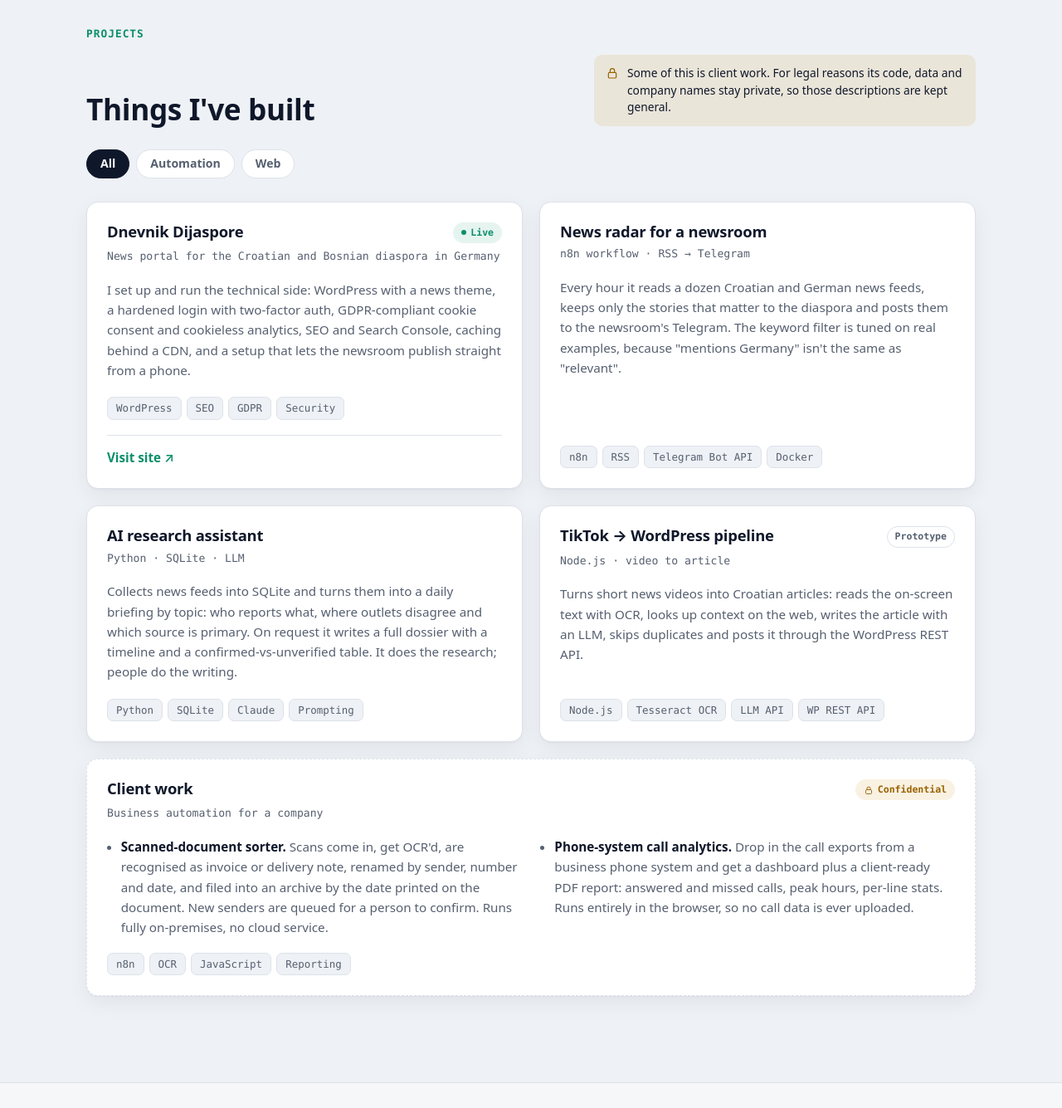
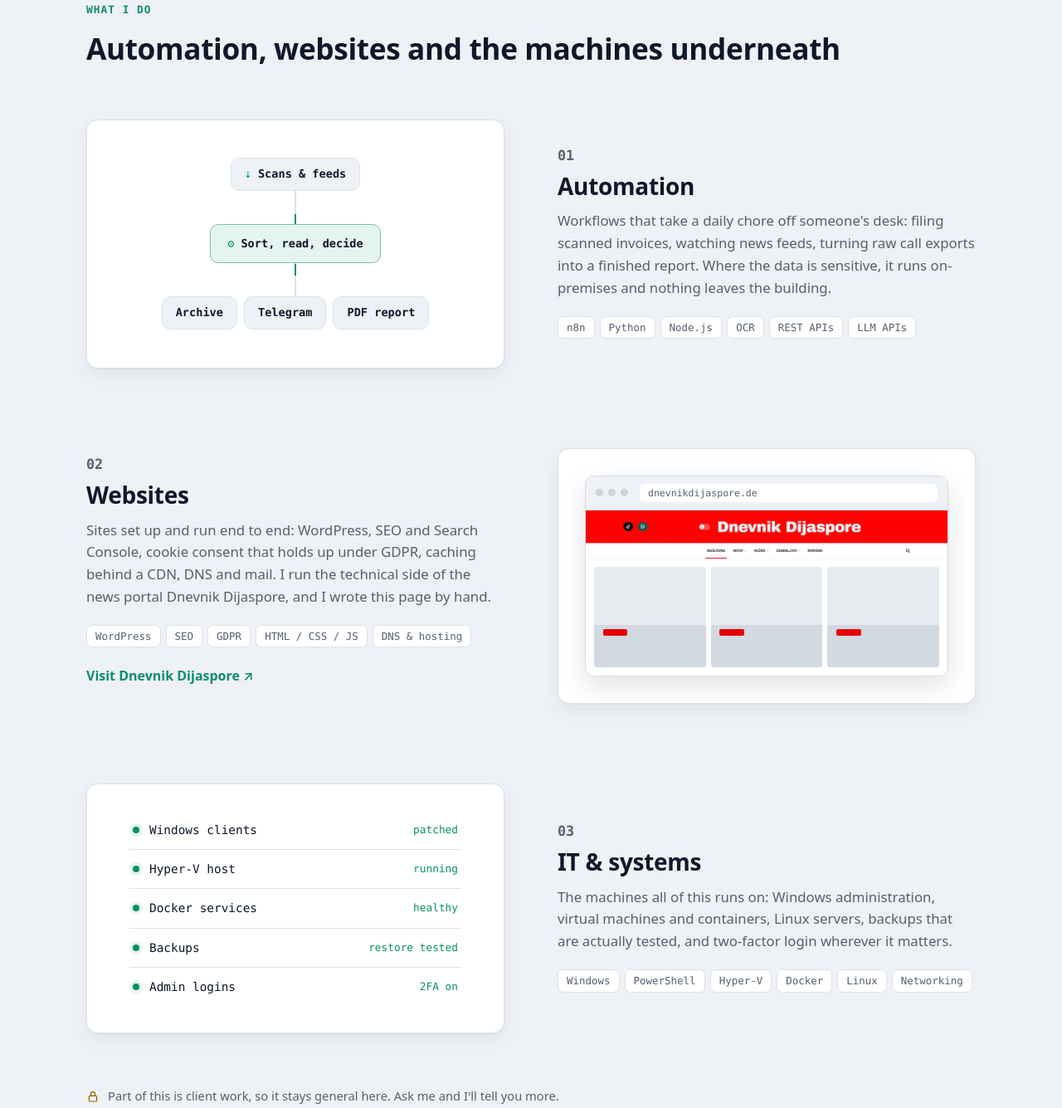
Before and after one commit to Imperator661/Imperator661.github.io, a plain HTML site: page index.html in a window 1280 px wide. Shown: the part 1305-2640 px from the top of the page at 83% size. Drawn offline with Linux system fonts and the light colour scheme.

Commit message:
Regroup projects and skills into three general blocks with visuals

```diff
--- a/css/style.css
+++ b/css/style.css
@@ -76,7 +76,8 @@ body {
   overflow-x: hidden;
 }
 
-h1, h2, h3 { line-height: 1.2; margin: 0 0 0.5em; letter-spacing: -0.01em; }
+h1, h2, h3 { line-height: 1.2; margin: 0 0 0.5em; letter-spacing: -0.01em; text-wrap: balance; }
+a, button { touch-action: manipulation; }
 h2 { font-size: clamp(1.6rem, 3.2vw, 2.2rem); }
 h3 { font-size: 1.15rem; }
 p { margin: 0 0 1em; }
@@ -226,69 +227,68 @@ svg { width: 1em; height: 1em; fill: none; stroke: currentColor; stroke-width: 1
 .facts strong { color: var(--text); font-weight: 600; }
 @media (max-width: 420px) { .facts li { grid-template-columns: 1fr; gap: 2px; } }
 
-/* ===== Cards ===== */
-.card {
-  background: var(--surface); border: 1px solid var(--border); border-radius: var(--radius);
-  padding: 24px; box-shadow: var(--shadow);
-  transition: transform 0.2s ease, border-color 0.2s ease;
-}
-.card:hover { transform: translateY(-3px); border-color: color-mix(in srgb, var(--accent) 45%, var(--border)); }
-
-/* ===== Projects ===== */
-.filters { display: flex; flex-wrap: wrap; gap: 8px; margin: 28px 0 28px; }
-.chip {
-  padding: 8px 16px; border-radius: 999px; border: 1px solid var(--border);
-  background: var(--surface); color: var(--muted); font: 600 0.88rem/1.2 var(--font); cursor: pointer;
-}
-.chip:hover { color: var(--text); border-color: var(--muted); }
-.chip.is-active { background: var(--text); color: var(--bg); border-color: var(--text); }
-
-.projects { display: grid; gap: 20px; grid-template-columns: repeat(auto-fill, minmax(min(100%, 420px), 1fr)); }
-.project { display: flex; flex-direction: column; }
-.project.is-hidden { display: none; }
-.project-head { display: flex; align-items: flex-start; justify-content: space-between; gap: 12px; }
-.project-head h3 { margin: 0; }
-.project-sub { font: 0.82rem/1.5 var(--mono); color: var(--muted); margin: 6px 0 18px; }
-
-.badge {
-  display: inline-flex; align-items: center; gap: 5px; flex-shrink: 0;
-  padding: 3px 9px; border-radius: 999px; border: 1px solid var(--border);
-  font: 600 0.72rem/1.5 var(--mono); color: var(--muted); white-space: nowrap;
-}
-.badge svg { width: 12px; height: 12px; }
-.badge-live { color: var(--accent); border-color: transparent; background: var(--accent-soft); }
-.badge-live::before { content: ""; width: 6px; height: 6px; border-radius: 50%; background: currentColor; }
-.badge-nda { color: var(--warn); border-color: transparent; background: var(--warn-soft); }
-
-.project-desc { color: var(--muted); font-size: 0.95rem; margin-bottom: 20px; }
-
-.section-head { display: flex; flex-wrap: wrap; align-items: flex-end; justify-content: space-between; gap: 16px 40px; }
-.section-head h2 { margin: 0; }
-.disclaimer {
-  display: flex; gap: 10px; max-width: 460px; margin: 0; padding: 12px 14px; border-radius: 10px;
-  background: var(--warn-soft); color: var(--text); font-size: 0.86rem; line-height: 1.5;
-}
-.disclaimer svg { flex-shrink: 0; width: 16px; height: 16px; margin-top: 2px; color: var(--warn); }
-
-.tags { list-style: none; padding: 0; margin: auto 0 0; display: flex; flex-wrap: wrap; gap: 6px; }
+/* ===== Tags ===== */
+.tags { list-style: none; padding: 0; margin: 0; display: flex; flex-wrap: wrap; gap: 6px; }
 .tags li {
-  padding: 4px 10px; border-radius: 7px; background: var(--surface-alt); border: 1px solid var(--border);
+  padding: 4px 10px; border-radius: 7px; background: var(--surface); border: 1px solid var(--border);
   font: 0.78rem/1.4 var(--mono); color: var(--muted);
 }
-.project-links { margin-top: 18px; padding-top: 14px; border-top: 1px solid var(--border); }
-.project-links a { font-weight: 600; text-decoration: none; font-size: 0.95rem; }
 
-.project-nda { border-style: dashed; grid-column: 1 / -1; }
-.nda-list { margin: 0 0 18px; padding-left: 1.1em; display: grid; gap: 12px 40px; color: var(--muted); font-size: 0.95rem; }
-@media (min-width: 820px) { .nda-list { grid-template-columns: 1fr 1fr; } }
-.nda-list strong { color: var(--text); }
+/* ===== What I do ===== */
+.work-list { display: grid; gap: 64px; margin-top: 48px; }
+.work { display: grid; gap: 28px; align-items: center; }
+@media (min-width: 900px) {
+  .work-list { gap: 96px; margin-top: 64px; }
+  .work { grid-template-columns: 1fr 1fr; gap: 64px; }
+  .work-flip .work-media { order: 2; }
+}
+.work-media {
+  display: grid; place-items: center; min-height: 300px; padding: 32px; overflow: hidden;
+  background: var(--surface); border: 1px solid var(--border); border-radius: var(--radius); box-shadow: var(--shadow);
+}
+.work-media img { display: block; max-width: 100%; height: auto; }
+@media (max-width: 520px) { .work-media { min-height: 240px; padding: 20px; } }
+.work-num { font: 600 0.8rem/1 var(--mono); color: var(--accent); margin-bottom: 12px; }
+.work-copy h3 { font-size: clamp(1.4rem, 2.4vw, 1.75rem); margin-bottom: 12px; }
+.work-copy p { color: var(--muted); font-size: 1.05rem; }
+.work-copy .tags { margin-top: 20px; }
+.work-link { display: inline-flex; align-items: center; min-height: 44px; margin-top: 12px; font-weight: 600; text-decoration: none; }
+.work-link:hover { text-decoration: underline; text-underline-offset: 4px; }
 
-/* ===== Skills ===== */
-.skills { display: grid; gap: 20px; margin-top: 36px; }
-@media (min-width: 720px) { .skills { grid-template-columns: repeat(2, 1fr); } }
-@media (min-width: 1040px) { .skills { grid-template-columns: repeat(4, 1fr); } }
-.skill-group h3 { font-size: 1rem; margin-bottom: 14px; }
-.skill-group .tags li { background: var(--surface); }
+.work-note { display: flex; align-items: center; gap: 10px; margin: 64px 0 0; color: var(--muted); font-size: 0.92rem; }
+.work-note svg { flex-shrink: 0; width: 16px; height: 16px; color: var(--warn); }
+
+/* Visual 1: workflow diagram */
+.flow { display: flex; flex-direction: column; align-items: center; width: 100%; }
+.flow-node {
+  display: flex; align-items: center; gap: 8px; padding: 10px 16px; white-space: nowrap;
+  background: var(--surface-alt); border: 1px solid var(--border); border-radius: 10px;
+  font: 600 0.85rem/1.3 var(--mono); color: var(--text);
+}
+.flow-main { background: var(--accent-soft); border-color: color-mix(in srgb, var(--accent) 45%, var(--border)); padding: 14px 20px; }
+.flow-ico { color: var(--accent); }
+.flow-line { position: relative; width: 2px; height: 40px; background: var(--border); overflow: hidden; }
+.flow-line i { position: absolute; left: 0; top: -14px; width: 2px; height: 14px; background: var(--accent); animation: flow-pulse 1.8s linear infinite; }
+.flow-line + .flow-main + .flow-line i { animation-delay: 0.9s; }
+@keyframes flow-pulse { to { transform: translateY(54px); } }
+.flow-outs { display: flex; flex-wrap: wrap; justify-content: center; gap: 8px; }
+
+/* Visual 2: browser frame (the real site is light, so the frame stays light in both themes) */
+.browser { width: 100%; max-width: 520px; overflow: hidden; background: #fff; border: 1px solid #d5dbe3; border-radius: 10px; box-shadow: 0 12px 32px rgba(15, 23, 42, 0.12); }
+.browser-bar { display: flex; align-items: center; gap: 6px; padding: 9px 12px; background: #eef1f5; border-bottom: 1px solid #d5dbe3; }
+.browser-bar .dot { width: 9px; height: 9px; background: #cdd3db; }
+.browser-url { flex: 1; min-width: 0; margin-left: 8px; padding: 3px 10px; border-radius: 6px; background: #fff; font: 0.72rem/1.4 var(--mono); color: #566070; overflow: hidden; text-overflow: ellipsis; white-space: nowrap; }
+.browser img { width: 100%; }
+.browser-grid { display: grid; grid-template-columns: repeat(3, 1fr); gap: 6px; padding: 10px; }
+.browser-grid i { position: relative; aspect-ratio: 4 / 3.6; border-radius: 3px; background: linear-gradient(180deg, #e7eaef 0 58%, #d3d9e1 58% 100%); }
+.browser-grid i::before { content: ""; position: absolute; left: 8%; top: 62%; width: 22%; height: 7%; background: #e60000; border-radius: 2px; }
+
+/* Visual 3: status board */
+.status { list-style: none; margin: 0; padding: 0; width: 100%; max-width: 400px; font: 0.9rem/1.4 var(--mono); }
+.status li { display: flex; align-items: center; gap: 12px; padding: 13px 4px; border-bottom: 1px solid var(--border); color: var(--text); }
+.status li:last-child { border-bottom: 0; }
+.status .ok { flex-shrink: 0; width: 8px; height: 8px; border-radius: 50%; background: var(--accent); box-shadow: 0 0 0 4px var(--accent-soft); }
+.status em { margin-left: auto; font-style: normal; font-size: 0.8rem; color: var(--accent); white-space: nowrap; }
 
 /* ===== Contact ===== */
 .contact { text-align: center; }
@@ -309,13 +309,7 @@ svg { width: 1em; height: 1em; fill: none; stroke: currentColor; stroke-width: 1
 }
 .toast.is-shown { opacity: 1; transform: translate(-50%, 0); }
 
-/* ===== Reveal on scroll (only when JS runs) ===== */
-/* Uses `translate`, not `transform`, so the card hover lift still works. */
-.js .reveal { opacity: 0; translate: 0 18px; transition: opacity 0.6s ease, translate 0.6s ease, transform 0.2s ease, border-color 0.2s ease; }
-.js .reveal.is-visible { opacity: 1; translate: none; }
-
 @media (prefers-reduced-motion: reduce) {
   html { scroll-behavior: auto; }
   *, *::before, *::after { transition: none !important; animation: none !important; }
-  .js .reveal { opacity: 1; translate: none; }
 }
--- a/index.html
+++ b/index.html
@@ -6,7 +6,8 @@
   <title>Ivan Kapetanović · IT & Automation</title>
   <meta name="description" content="Portfolio of Ivan Kapetanović, IT technician: automation workflows, websites and Windows tools.">
   <meta name="author" content="Ivan Kapetanović">
-  <meta name="theme-color" content="#0d1117">
+  <meta name="theme-color" content="#f6f7f9" media="(prefers-color-scheme: light)">
+  <meta name="theme-color" content="#0d1117" media="(prefers-color-scheme: dark)">
   <link rel="icon" href="assets/favicon.svg" type="image/svg+xml">
   <link rel="stylesheet" href="css/style.css">
   <script>
@@ -27,8 +28,7 @@
 
       <nav class="nav" id="nav" aria-label="Main">
         <a href="#about">About</a>
-        <a href="#projects">Projects</a>
-        <a href="#skills">Skills</a>
+        <a href="#work">What I do</a>
         <a href="#contact">Contact</a>
       </nav>
 
@@ -58,10 +58,10 @@
           <h1>I build tools that do the <span class="accent">boring work</span> by themselves.</h1>
           <p class="lead">
             Workflows that sort documents, watch news feeds and fill in reports, plus the websites
-            and Windows machines they run on. Here's a selection of what I've built.
+            and Windows machines they run on.
           </p>
           <div class="cta-row">
-            <a class="btn btn-primary" href="#projects">See projects</a>
+            <a class="btn btn-primary" href="#work">See what I do</a>
           </div>
         </div>
 
@@ -86,7 +86,7 @@ done in 4.2 s</code></pre>
           <p class="kicker">About</p>
           <h2>Technician by trade, builder by habit.</h2>
         </div>
-        <div class="about-text reveal">
+        <div class="about-text">
           <p>
             I'm Ivan, a student and IT technician based in Germany. Most of what I build starts
             the same way: someone does the same task by hand every day, and I think a machine
@@ -105,145 +105,94 @@ done in 4.2 s</code></pre>
       </div>
     </section>
 
-    <!-- PROJECTS -->
-    <section class="section section-alt" id="projects">
+    <!-- WORK: three general areas. A block's visual can be swapped for a photo later:
+         replace the contents of its .work-media with <img src="assets/..." alt="..." width height>. -->
+    <section class="section section-alt" id="work">
       <div class="wrap">
-        <p class="kicker">Projects</p>
-        <div class="section-head">
-          <h2>Things I've built</h2>
-          <p class="disclaimer">
-            <svg viewBox="0 0 24 24" aria-hidden="true"><rect x="5" y="11" width="14" height="10" rx="2"/><path d="M8 11V8a4 4 0 0 1 8 0v3"/></svg>
-            <span>Some of this is client work. For legal reasons its code, data and company names
-              stay private, so those descriptions are kept general.</span>
-          </p>
-        </div>
+        <p class="kicker">What I do</p>
+        <h2>Automation, websites and the machines underneath</h2>
 
-        <div class="filters" role="group" aria-label="Filter projects">
-          <button class="chip is-active" type="button" data-filter="all" aria-pressed="true">All</button>
-          <button class="chip" type="button" data-filter="automation" aria-pressed="false">Automation</button>
-          <button class="chip" type="button" data-filter="web" aria-pressed="false">Web</button>
-        </div>
-
-        <div class="projects">
-          <article class="card project reveal" data-cat="web">
-            <div class="project-head">
-              <h3>Dnevnik Dijaspore</h3>
-              <span class="badge badge-live">Live</span>
+        <div class="work-list">
+          <article class="work">
+            <div class="work-media media-flow" aria-hidden="true">
+              <div class="flow">
+                <div class="flow-node"><span class="flow-ico">⇣</span>Scans &amp; feeds</div>
+                <div class="flow-line"><i></i></div>
+                <div class="flow-node flow-main"><span class="flow-ico">⚙</span>Sort, read, decide</div>
+                <div class="flow-line"><i></i></div>
+                <div class="flow-outs">
+                  <div class="flow-node">Archive</div>
+                  <div class="flow-node">Telegram</div>
+                  <div class="flow-node">PDF report</div>
+                </div>
+              </div>
             </div>
-            <p class="project-sub">News portal for the Croatian and Bosnian diaspora in Germany</p>
-            <p class="project-desc">
-              I set up and run the technical side: WordPress with a news theme, a hardened login
-              with two-factor auth, GDPR-compliant cookie consent and cookieless analytics, SEO and
-              Search Console, caching behind a CDN, and a setup that lets the newsroom publish
-              straight from a phone.
-            </p>
-            <ul class="tags"><li>WordPress</li><li>SEO</li><li>GDPR</li><li>Security</li></ul>
-            <div class="project-links">
-              <a href="https://dnevnikdijaspore.de" target="_blank" rel="noopener">Visit site ↗</a>
+            <div class="work-copy">
+              <p class="work-num">01</p>
+              <h3>Automation</h3>
+              <p>
+                Workflows that take a daily chore off someone's desk: filing scanned invoices,
+                watching news feeds, turning raw call exports into a finished report. Where the data
+                is sensitive, it runs on-premises and nothing leaves the building.
+              </p>
+              <ul class="tags"><li>n8n</li><li>Python</li><li>Node.js</li><li>OCR</li><li>REST APIs</li><li>LLM APIs</li></ul>
             </div>
           </article>
 
-          <article class="card project reveal" data-cat="automation">
-            <div class="project-head">
-              <h3>News radar for a newsroom</h3>
+          <article class="work work-flip">
+            <div class="work-media media-browser">
+              <div class="browser">
+                <div class="browser-bar" aria-hidden="true"><span class="dot"></span><span class="dot"></span><span class="dot"></span><span class="browser-url">dnevnikdijaspore.de</span></div>
+                <img src="assets/dd-header.webp" width="960" height="128" alt="Header of the Dnevnik Dijaspore news site" loading="lazy" decoding="async">
+                <div class="browser-grid" aria-hidden="true"><i></i><i></i><i></i></div>
+              </div>
             </div>
-            <p class="project-sub">n8n workflow · RSS → Telegram</p>
-            <p class="project-desc">
-              Every hour it reads a dozen Croatian and German news feeds, keeps only the stories
-              that matter to the diaspora and posts them to the newsroom's Telegram. The keyword
-              filter is tuned on real examples, because "mentions Germany" isn't the same as
-              "relevant".
-            </p>
-            <ul class="tags"><li>n8n</li><li>RSS</li><li>Telegram Bot API</li><li>Docker</li></ul>
+            <div class="work-copy">
+              <p class="work-num">02</p>
+              <h3>Websites</h3>
+              <p>
+                Sites set up and run end to end: WordPress, SEO and Search Console, cookie consent
+                that holds up under GDPR, caching behind a CDN, DNS and mail. I run the technical side of
+                the news portal Dnevnik Dijaspore, and I wrote this page by hand.
+              </p>
+              <ul class="tags"><li>WordPress</li><li>SEO</li><li>GDPR</li><li>HTML / CSS / JS</li><li>DNS &amp; hosting</li></ul>
+              <a class="work-link" href="https://dnevnikdijaspore.de" target="_blank" rel="noopener">Visit Dnevnik Dijaspore ↗</a>
+            </div>
           </article>
 
-          <article class="card project reveal" data-cat="automation">
-            <div class="project-head">
-              <h3>AI research assistant</h3>
+          <article class="work">
+            <div class="work-media media-status" aria-hidden="true">
+              <ul class="status">
+                <li><span class="ok"></span>Windows clients<em>patched</em></li>
+                <li><span class="ok"></span>Hyper-V host<em>running</em></li>
+                <li><span class="ok"></span>Docker services<em>healthy</em></li>
+                <li><span class="ok"></span>Backups<em>restore tested</em></li>
+                <li><span class="ok"></span>Admin logins<em>2FA on</em></li>
+              </ul>
             </div>
-            <p class="project-sub">Python · SQLite · LLM</p>
-            <p class="project-desc">
-              Collects news feeds into SQLite and turns them into a daily briefing by topic: who
-              reports what, where outlets disagree and which source is primary. On request it
-              writes a full dossier with a timeline and a confirmed-vs-unverified table. It does
-              the research; people do the writing.
-            </p>
-            <ul class="tags"><li>Python</li><li>SQLite</li><li>Claude</li><li>Prompting</li></ul>
-          </article>
-
-          <article class="card project reveal" data-cat="automation web">
-            <div class="project-head">
-              <h3>TikTok → WordPress pipeline</h3>
-              <span class="badge">Prototype</span>
+            <div class="work-copy">
+              <p class="work-num">03</p>
+              <h3>IT &amp; systems</h3>
+              <p>
+                The machines all of this runs on: Windows administration, virtual machines and
+                containers, Linux servers, backups that are actually tested, and two-factor login
+                wherever it matters.
+              </p>
+              <ul class="tags"><li>Windows</li><li>PowerShell</li><li>Hyper-V</li><li>Docker</li><li>Linux</li><li>Networking</li></ul>
             </div>
-            <p class="project-sub">Node.js · video to article</p>
-            <p class="project-desc">
-              Turns short news videos into Croatian articles: reads the on-screen text with OCR,
-              looks up context on the web, writes the article with an LLM, skips duplicates and
-              posts it through the WordPress REST API.
-            </p>
-            <ul class="tags"><li>Node.js</li><li>Tesseract OCR</li><li>LLM API</li><li>WP REST API</li></ul>
-          </article>
-
-
-          <article class="card project project-nda reveal" data-cat="automation">
-            <div class="project-head">
-              <h3>Client work</h3>
-              <span class="badge badge-nda">
-                <svg viewBox="0 0 24 24" aria-hidden="true"><rect x="5" y="11" width="14" height="10" rx="2"/><path d="M8 11V8a4 4 0 0 1 8 0v3"/></svg>
-                Confidential
-              </span>
-            </div>
-            <p class="project-sub">Business automation for a company</p>
-            <ul class="nda-list">
-              <li>
-                <strong>Scanned-document sorter.</strong> Scans come in, get OCR'd, are recognised as
-                invoice or delivery note, renamed by sender, number and date, and filed into an
-                archive by the date printed on the document. New senders are queued for a person to
-                confirm. Runs fully on-premises, no cloud service.
-              </li>
-              <li>
-                <strong>Phone-system call analytics.</strong> Drop in the call exports from a business
-                phone system and get a dashboard plus a client-ready PDF report: answered and missed
-                calls, peak hours, per-line stats. Runs entirely in the browser, so no call data is
-                ever uploaded.
-              </li>
-            </ul>
-            <ul class="tags"><li>n8n</li><li>OCR</li><li>JavaScript</li><li>Reporting</li></ul>
           </article>
         </div>
-      </div>
-    </section>
 
-    <!-- SKILLS -->
-    <section class="section" id="skills">
-      <div class="wrap">
-        <p class="kicker">Skills</p>
-        <h2>What I work with</h2>
-        <div class="skills">
-          <div class="skill-group reveal">
-            <h3>Automation</h3>
-            <ul class="tags"><li>n8n</li><li>REST APIs</li><li>Webhooks</li><li>Telegram Bot API</li><li>OCR (Tesseract, Stirling-PDF)</li><li>LLM APIs</li></ul>
-          </div>
-          <div class="skill-group reveal">
-            <h3>Code</h3>
-            <ul class="tags"><li>JavaScript / Node.js</li><li>Python</li><li>PowerShell</li><li>HTML / CSS</li><li>SQL / SQLite</li><li>Git</li></ul>
-          </div>
-          <div class="skill-group reveal">
-            <h3>Web</h3>
-            <ul class="tags"><li>WordPress</li><li>SEO / Search Console</li><li>GDPR &amp; cookie consent</li><li>Caching &amp; CDN</li><li>DNS &amp; hosting</li></ul>
-          </div>
-          <div class="skill-group reveal">
-            <h3>Systems</h3>
-            <ul class="tags"><li>Windows administration</li><li>Hyper-V</li><li>Docker</li><li>Linux (Ubuntu)</li><li>Networking basics</li></ul>
-          </div>
-        </div>
+        <p class="work-note">
+          <svg viewBox="0 0 24 24" aria-hidden="true"><rect x="5" y="11" width="14" height="10" rx="2"/><path d="M8 11V8a4 4 0 0 1 8 0v3"/></svg>
+          Part of this is client work, so it stays general here. Ask me and I'll tell you more.
+        </p>
       </div>
     </section>
 
     <!-- CONTACT -->
     <section class="section section-alt contact" id="contact">
-      <div class="wrap contact-inner reveal">
+      <div class="wrap contact-inner">
         <p class="kicker">Contact</p>
         <h2>Let's talk.</h2>
         <p class="lead">Questions about a project, or just want to compare notes on automation? Find me here.</p>
--- a/js/main.js
+++ b/js/main.js
@@ -54,43 +54,6 @@
       if (section) sectionObserver.observe(section);
     });
   }
-
-  /* ---------- Reveal on scroll ---------- */
-  var revealEls = document.querySelectorAll(".reveal");
-  if (!reduceMotion && "IntersectionObserver" in window) {
-    var revealObserver = new IntersectionObserver(function (entries) {
-      entries.forEach(function (entry) {
-        if (entry.isIntersecting) {
-          entry.target.classList.add("is-visible");
-          revealObserver.unobserve(entry.target);
-        }
-      });
-    }, { threshold: 0.12 });
-    revealEls.forEach(function (el) { revealObserver.observe(el); });
-  } else {
-    revealEls.forEach(function (el) { el.classList.add("is-visible"); });
-  }
-
-  /* ---------- Project filter ---------- */
-  var chips = document.querySelectorAll(".filters .chip");
-  var projects = document.querySelectorAll(".project");
-
-  chips.forEach(function (chip) {
-    chip.addEventListener("click", function () {
-      var filter = chip.dataset.filter;
-      chips.forEach(function (c) {
-        var active = c === chip;
-        c.classList.toggle("is-active", active);
-        c.setAttribute("aria-pressed", String(active));
-      });
-      projects.forEach(function (p) {
-        var cats = p.dataset.cat.split(" ");
-        var show = filter === "all" || cats.indexOf(filter) !== -1;
-        p.classList.toggle("is-hidden", !show);
-        if (show) p.classList.add("is-visible");
-      });
-    });
-  });
 
   /* ---------- Terminal typing ---------- */
   var term = document.getElementById("terminal");
```
Also changed, not shown: assets/dd-header.webp (added), 1 other file.
